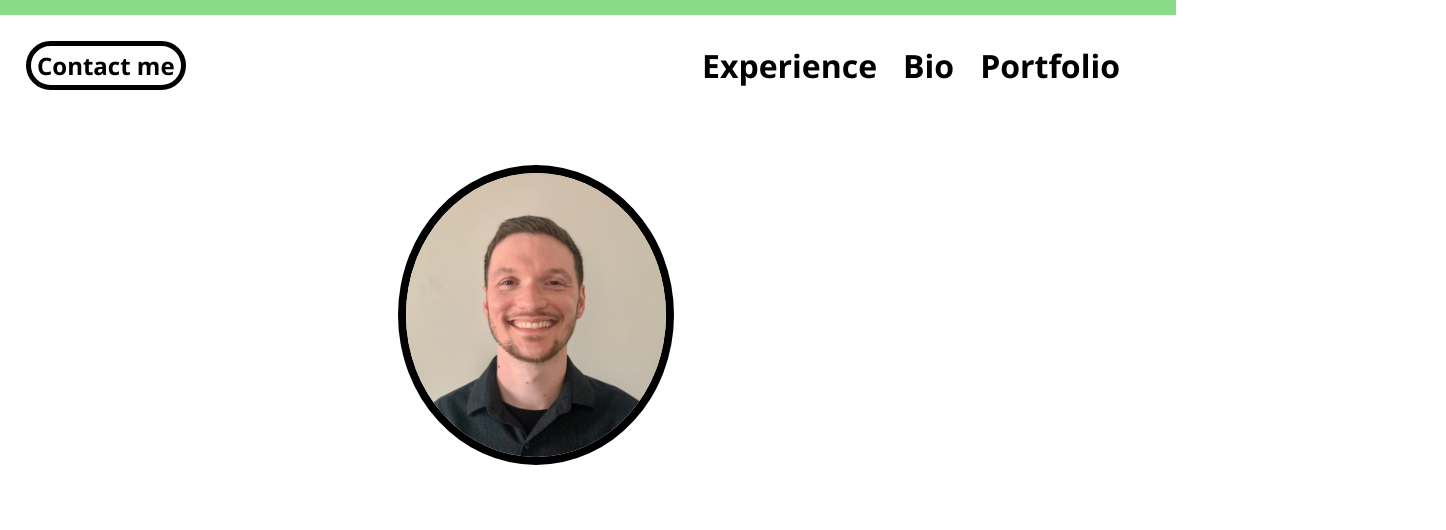
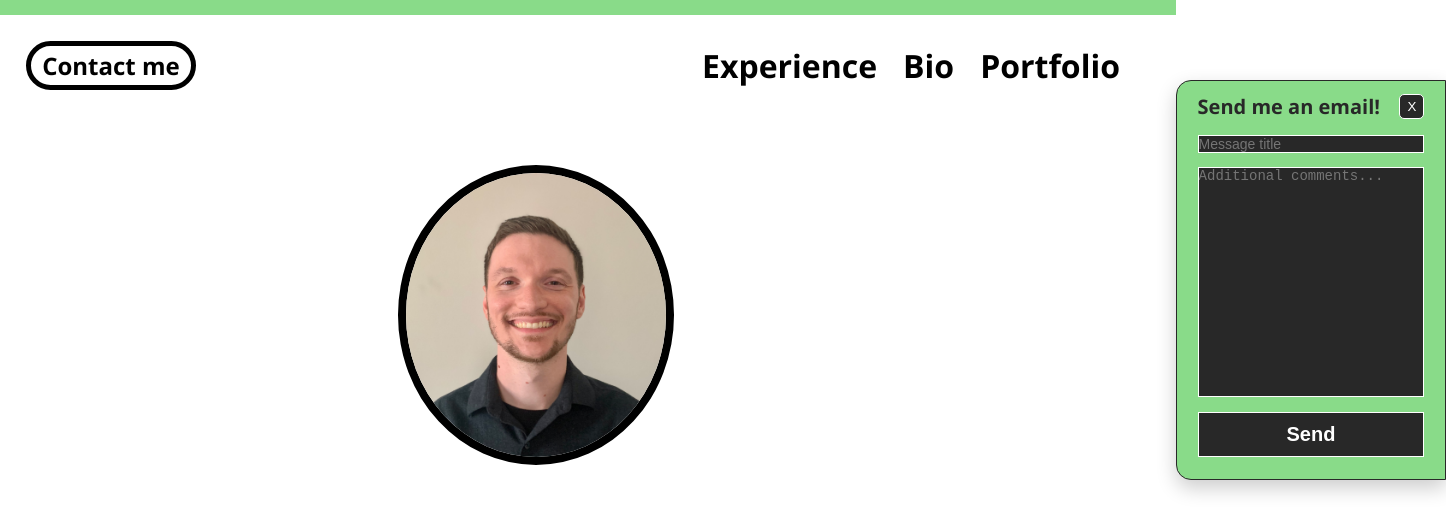
Before and after one commit to LaneLR/Portfolio, a plain HTML site: page index.html in a window 1280 px wide. Shown: the top 530 px of the page, 1446 px wide, since content can reach past the window. Drawn offline with Linux system fonts and the light colour scheme.

Commit message:
fixed contact form transformation

```diff
--- a/index.html
+++ b/index.html
@@ -41,15 +41,18 @@
           </p>
         </nav>
       </aside>
-      <!-- <section id="contact-menu">
-        <div class="visible">
+      <section id="contact-menu">
+        <div id="contact-row">
+          <div class=" contact-bar">
+          <h3 id="contactform-title">Send me an email!</h3>
           <button id="exit-contact">X</button>
-          <h3>Send me an email!</h3>
-          <input type="text" placeholder="Message title" />
+          </div>
+
+          <input id="contact-title" type="text" placeholder="Message title" />
           <textarea row="10" placeholder="Additional comments..."></textarea>
-          <button id="submit" type="submit">Send</button>
+          <button id="submit" class="submitBtn" type="submit">Send</button>
         </div>
-      </section> -->
+      </section>
       <section id="section-1">
         <img id="profile-pic" alt="Lane Richardson" src="images/selfie.jpg" />
       </section>
--- a/scripts/index.js
+++ b/scripts/index.js
@@ -1,5 +1,6 @@
 const navbar = document.querySelector('#moving-navbar');
 const logo = document.querySelector('#logo');
+const contactMeBtn = document.querySelector('#contact-me')
 const exitContactMe = document.querySelector('#exit-contact')
 const contactMenu = document.querySelector('#contact-menu')
 
@@ -11,7 +12,7 @@ window.addEventListener('scroll', () => {
     }
 })
 
-contactMe.addEventListener('click', () => {
+contactMeBtn.addEventListener('click', () => {
     contactMenu.classList.add('menu-pop')
 })
 
--- a/styles/index.css
+++ b/styles/index.css
@@ -51,7 +51,7 @@ header {
 #contact-me {
   display: inline;
   border: black 5px solid;
-  min-width: 140px;
+  min-width: 170px;
   text-align: center;
   border-radius: 26px;
   font-size: 1.5em;
@@ -123,10 +123,67 @@ header {
   background-color: white;
 }
 
+#contactform-title {
+color: #282828;
+font-size: 20px;
+}
+
+#contact-row {
+  display: flex;
+  flex-direction: column;
+  justify-content: space-evenly;
+  align-items: center;
+  height: 100%;
+}
+
+.contact-bar {
+  display: flex;
+  justify-content: space-between;
+  align-items: center;
+  width: 90%;
+  margin-top: -10px;
+}
+
+.submitBtn {
+  width: 90%;
+  padding: 10px;
+  border: 1px white solid;
+  background-color: #282828;
+  color: white;
+  font-size: 20px;
+  font-weight: 600;
+}
+
+#contact-title {
+  width: 90%;
+  border: 1px white solid;
+  background-color: #282828;
+  color: white;
+  font-size: 14px;
+}
+
+textarea {
+  height: 230px;
+  width: 90%;
+  border: 1px white solid;
+  background-color: #282828;
+  color: white;
+  font-size: 14px;
+}
+
+#exit-contact {
+  border: 1px white solid;
+  background-color: #282828;
+  color: white;
+  width: 25px;
+  height: 25px;
+  border-radius: 5px;
+}
+
 #section-1 {
   display: flex;
   justify-content: center;
-  transition: padding-bottom 2s ease;
+  transition: padding-bottom 1s ease;
   padding-top: 20px;
 }
 
@@ -249,25 +306,30 @@ header {
   height: 20vh;
 }
 
-.visible {
-  /* display: none; */
-  position: fixed;
-  top: 20%;
-  left: 50%;
-  transform: translate(-50%, -50%);
-  width: 300px;
-  background: white;
-  padding: 1.5rem;
-  border-radius: 10px;
+#contact-menu {
+  position: absolute;
+  bottom: 40vh;
+  right: 0;
+  height: 400px;
+  width: 270px;
+  padding: 0.5rem;
+  border-top-left-radius: 15px;
+  border-bottom-left-radius: 15px;
   box-shadow: 0 8px 20px rgba(0, 0, 0, 0.2);
-  z-index: 1000;
-  transition: all 0.3s ease;
+  z-index: 9;
   background-color: rgb(137, 219, 137);
-  opacity: 1;
+  border: 1px #282828 solid;
+  transition: transform 0.7s ease;
+  transform: translate(100%);
 }
 
-.visible.menu-pop {
-  display: block;
+#contact-menu.menu-pop {
+  opacity: 1;
+  transform: translate(0);
+}
+
+textarea {
+  resize: none;
 }
 
 
@@ -295,6 +357,8 @@ header {
   }
 }
 
+
+
 footer {
   background-color: rgb(113, 184, 113);
   height: 100px;
```
